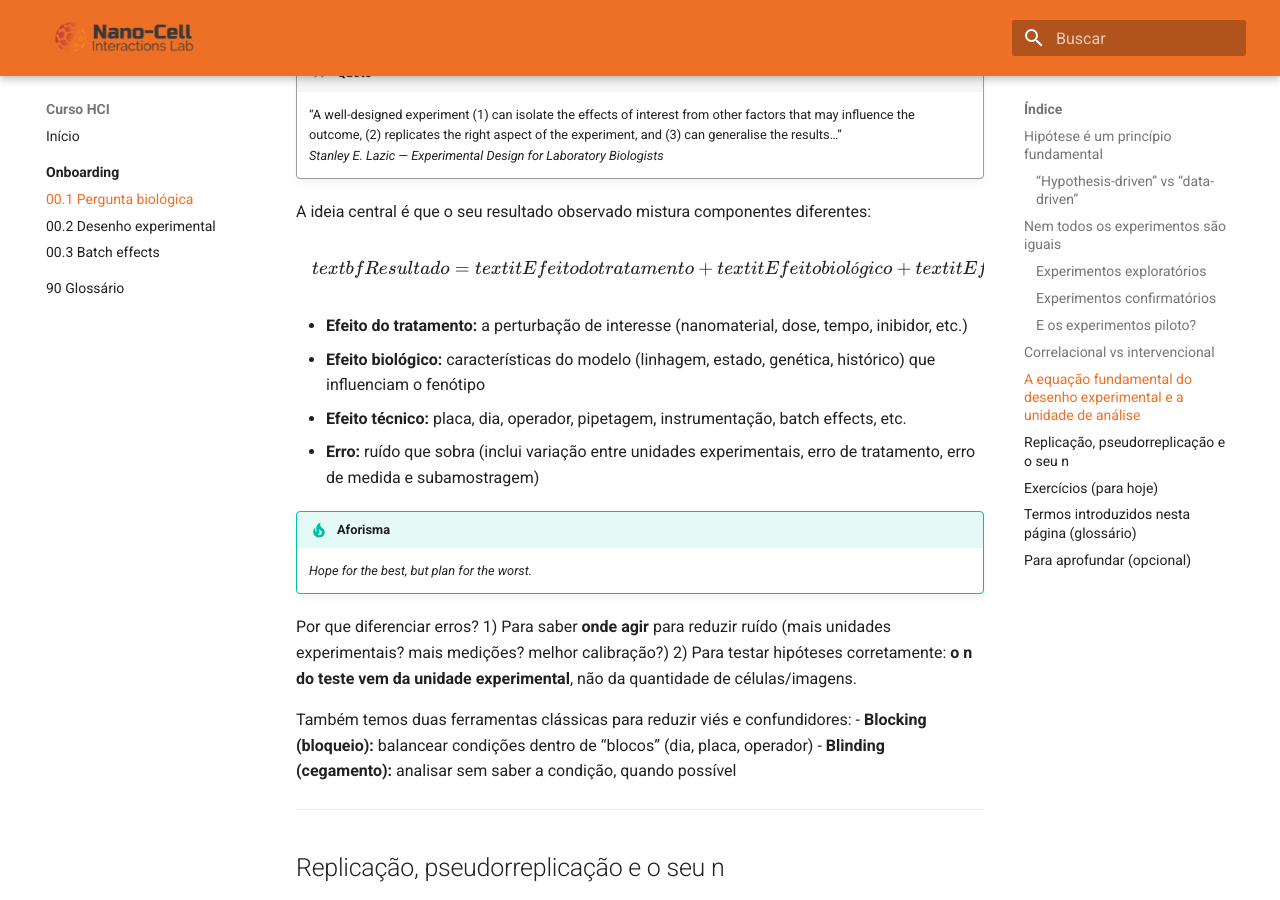
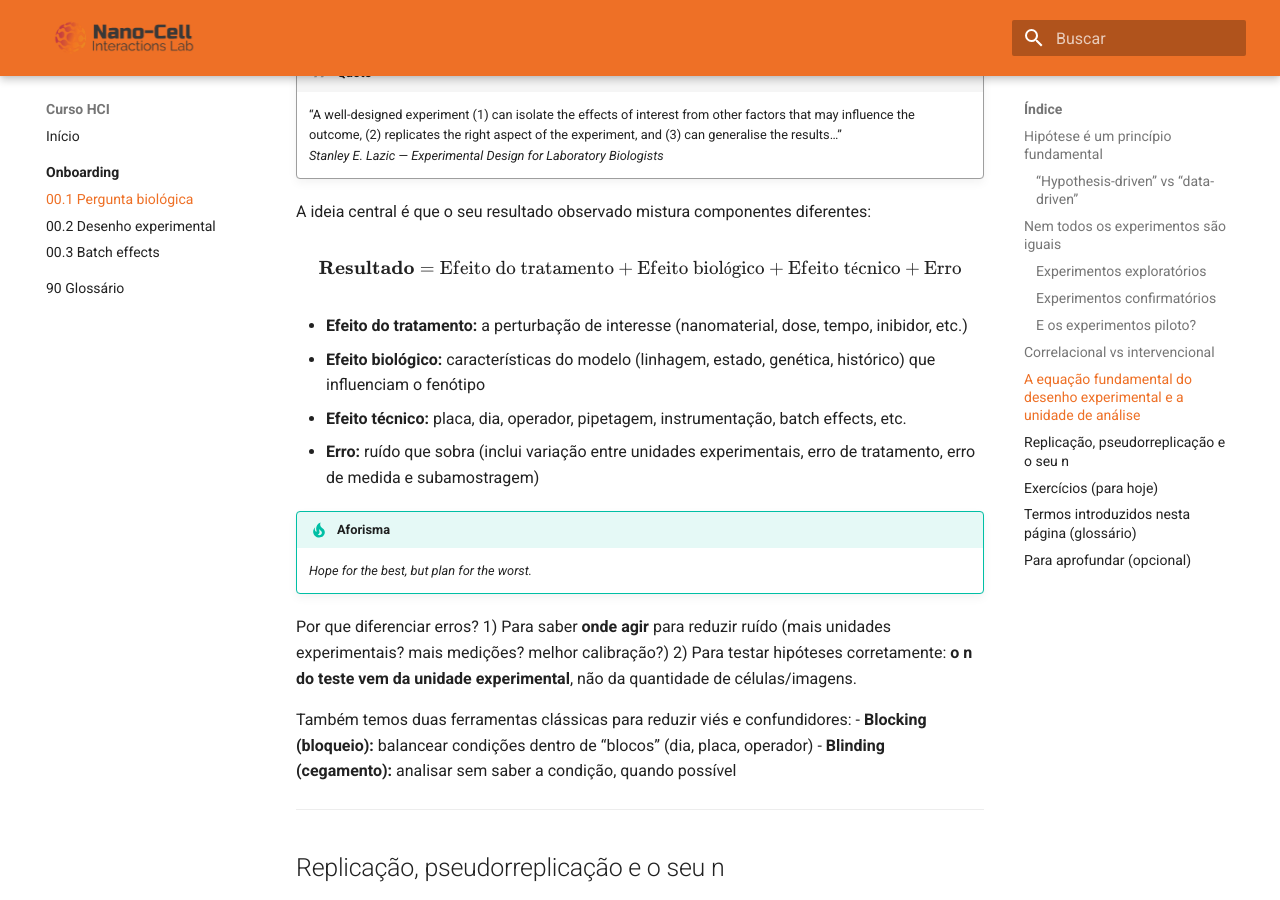
Before and after one commit to labnanocell/curso-hci, an MkDocs documentation site: the page built from docs/00-onboarding/pergunta/index.md, in a window 1280 px wide and 900 px high, scrolled down 3449 px. Built offline with MkDocs 1.6.1 and Material for MkDocs 9.7.7, drawn with Linux system fonts in a browser that asks for light colours.

Commit message:
docs: update inline math

```diff
--- a/docs/00-onboarding/pergunta/index.md
+++ b/docs/00-onboarding/pergunta/index.md
@@ -107,11 +107,11 @@ Intervenções ajudam quando você precisa sustentar causalidade/MoA:
 A ideia central é que o seu resultado observado mistura componentes diferentes:
 
 $$
-\\textbf{Resultado} =
-\\textit{Efeito do tratamento} +
-\\textit{Efeito biológico} +
-\\textit{Efeito técnico} +
-\\textit{Erro}
+\mathbf{Resultado} =
+\mathrm{Efeito\ do\ tratamento} +
+\mathrm{Efeito\ biológico} +
+\mathrm{Efeito\ técnico} +
+\mathrm{Erro}
 $$
 
 - **Efeito do tratamento:** a perturbação de interesse (nanomaterial, dose, tempo, inibidor, etc.)
```
